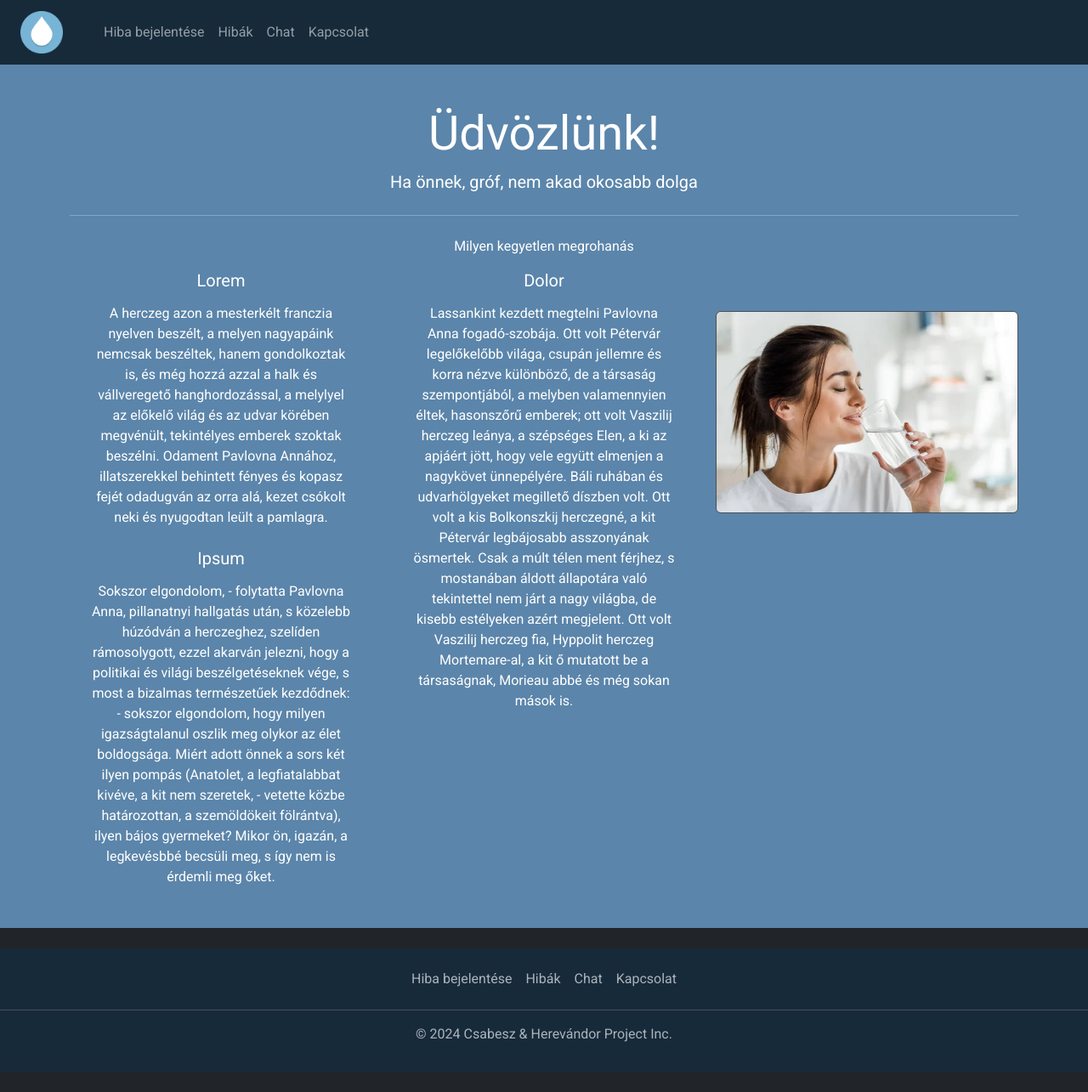
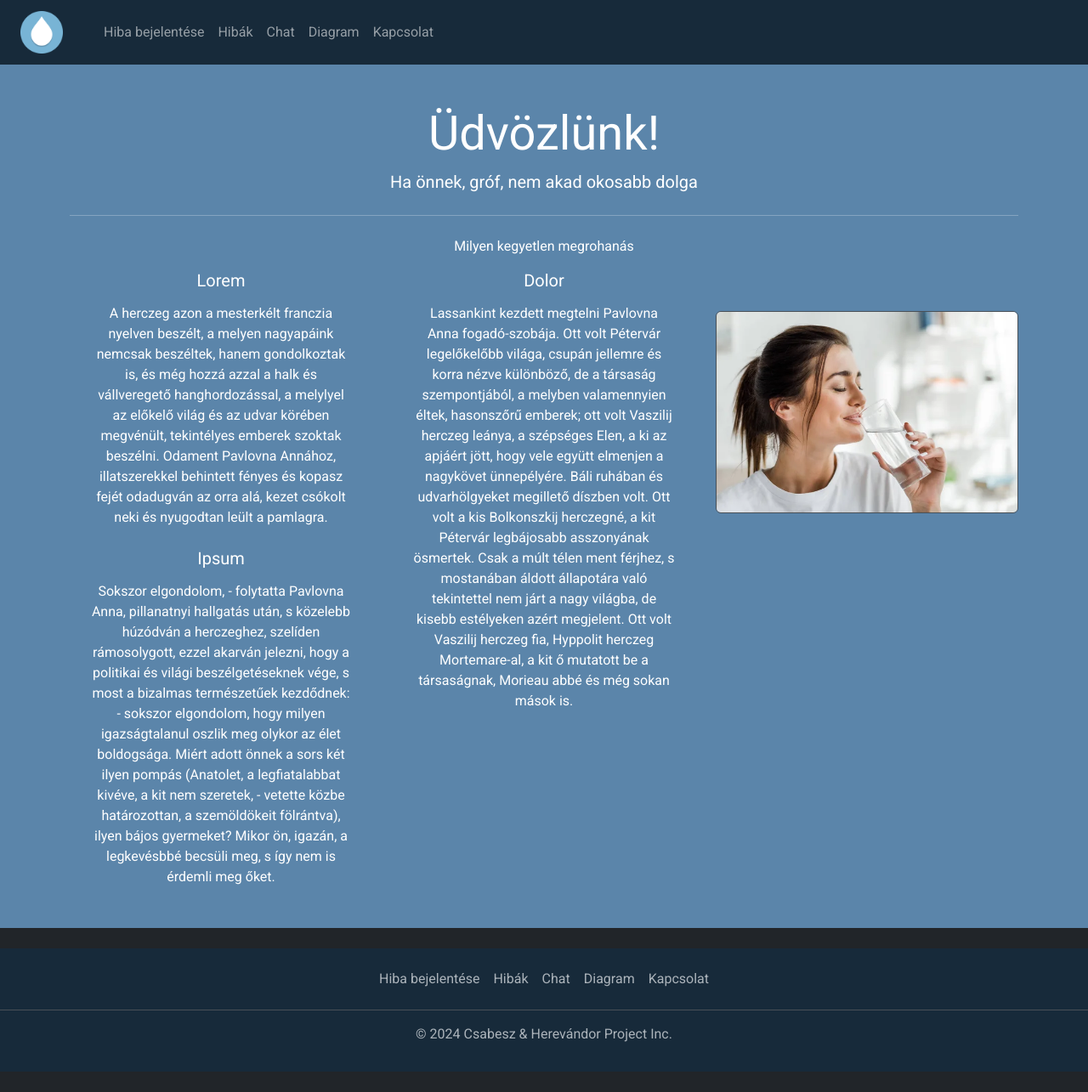
Before and after one commit to bandiiskola/viznostandalone, an Angular app in the folder viz/: page / in a window 1280 px wide. Shown: the whole page at 85% size. Built offline with nearby package versions, Linux system fonts and the light colour scheme.

Commit message:
email kész

```diff
--- a/viz/src/app/fejlec/fejlec.component.html
+++ b/viz/src/app/fejlec/fejlec.component.html
@@ -18,6 +18,9 @@
             <a class="nav-link" routerLink="/chat">Chat</a>
         </li>
         <li class="nav-item">
+          <a class="nav-link" routerLink="/diagram">Diagram</a>
+      </li>
+        <li class="nav-item">
             <a class="nav-link" routerLink="/kapcsolat">Kapcsolat</a>
         </li>
       </ul>
--- a/viz/src/app/lablec/lablec.component.html
+++ b/viz/src/app/lablec/lablec.component.html
@@ -3,6 +3,7 @@
       <li class="nav-item"><a routerLink="/feltolt" class="nav-link px-2 text-body-secondary">Hiba bejelentése</a></li>
       <li class="nav-item"><a routerLink="/lista" class="nav-link px-2 text-body-secondary">Hibák</a></li>
       <li class="nav-item"><a routerLink="/chat" class="nav-link px-2 text-body-secondary">Chat</a></li>
+      <li class="nav-item"><a routerLink="/diagram" class="nav-link px-2 text-body-secondary">Diagram</a></li>
       <li class="nav-item"><a routerLink="/kapcsolat" class="nav-link px-2 text-body-secondary">Kapcsolat</a></li>
     </ul>
     <p class="text-center text-body-secondary">&copy; 2024 Csabesz & Herevándor Project Inc.</p>
```
